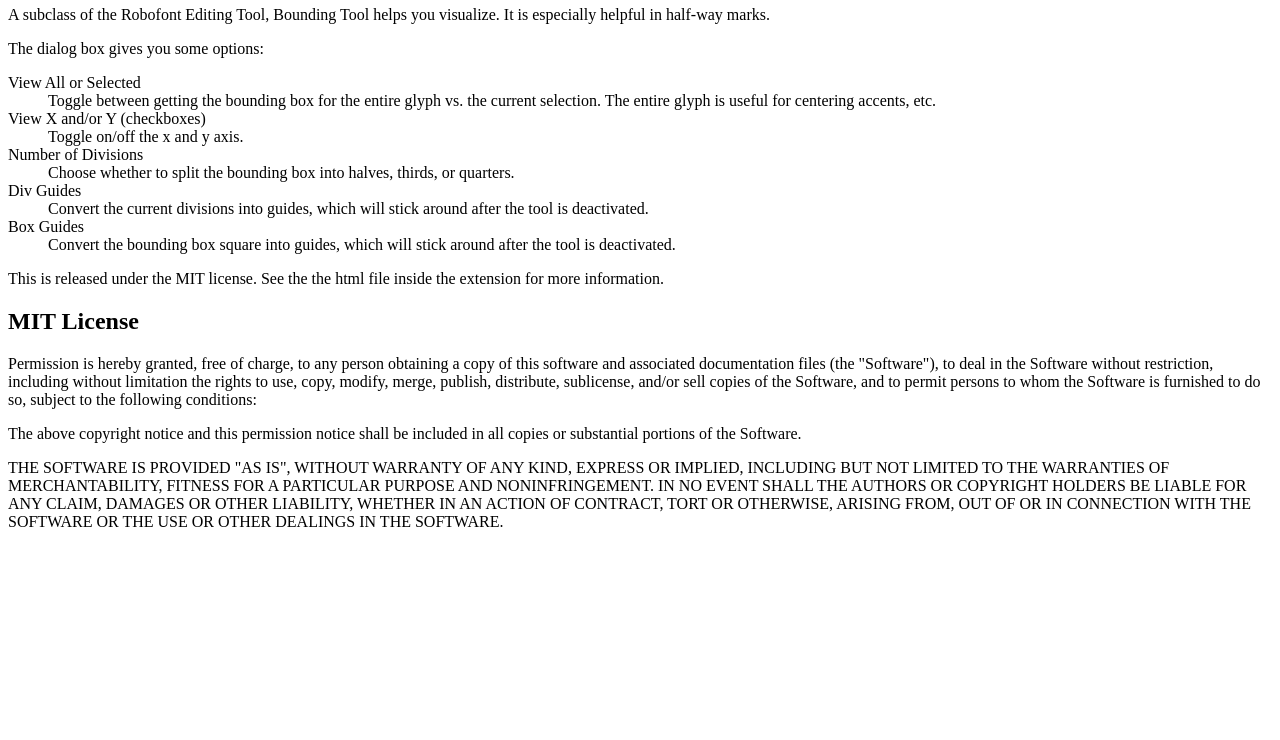
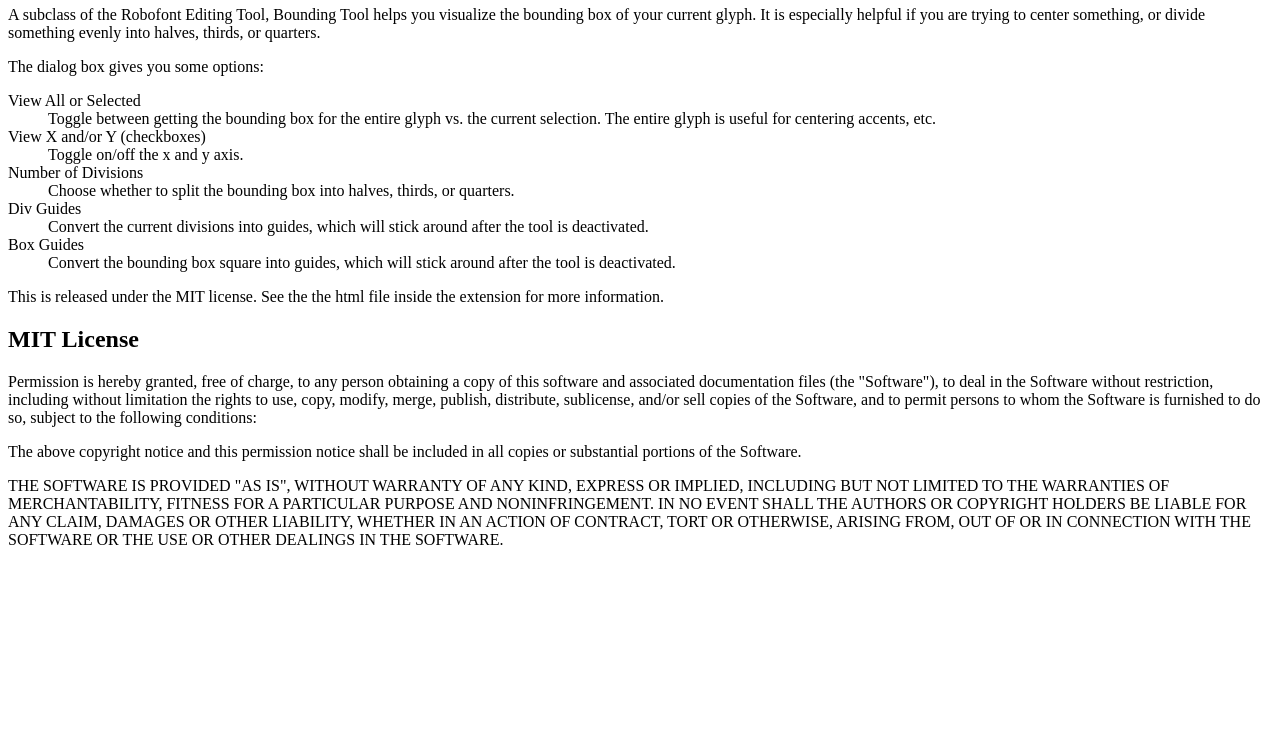
Before and after one commit to FontBureau/fbOpenTools, a plain HTML site: page BoundingTool/BoundingTool.roboFontExt/html/index.html in a window 1280 px wide. Shown: the part 60-800 px from the top of the page. Drawn offline with Linux system fonts and the light colour scheme.

Commit message:
editing readme

```diff
--- a/BoundingTool/BoundingTool.roboFontExt/html/index.html
+++ b/BoundingTool/BoundingTool.roboFontExt/html/index.html
@@ -5,8 +5,7 @@
 <h1>Bounding Tool</h1>
 
 
-<p>A subclass of the Robofont Editing Tool, Bounding Tool helps you visualize. It is especially helpful in half-way marks. </p>
-
+<p>A subclass of the Robofont Editing Tool, Bounding Tool helps you visualize the bounding box of your current glyph. It is especially helpful if you are trying to center something, or divide something evenly into halves, thirds, or quarters.</p>
 <p>The dialog box gives you some options:</p>
 
 <dl>
```
